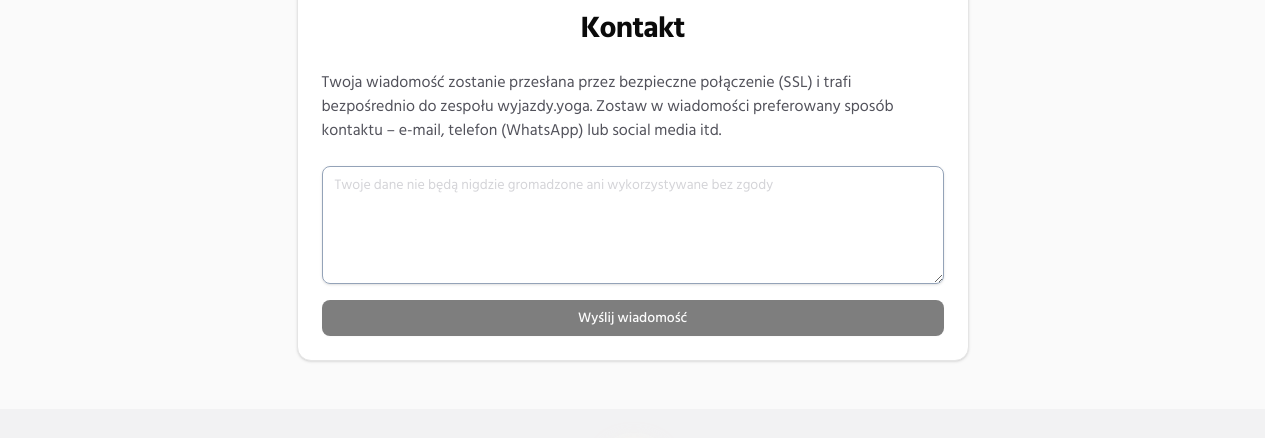
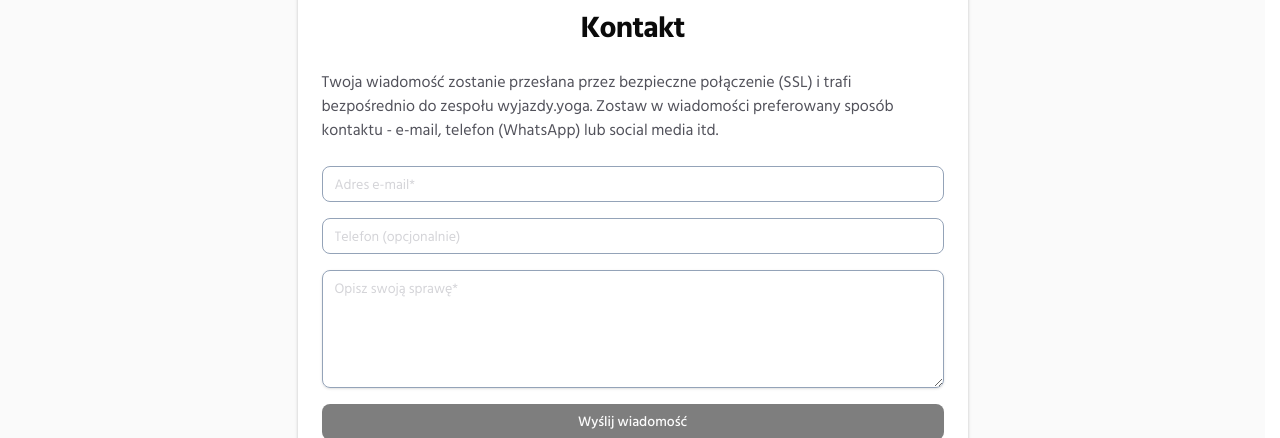
Before and after one commit to joga-yoga/wy-frontend, a Next.js app: page /workshops/contact in a window 1280 px wide. Shown: the part 144-582 px from the top of the page. Built offline with nearby package versions, Linux system fonts and the light colour scheme; no server answers.

Commit message:
Add simple form for transfering ownership of events

```diff
--- a/src/app/retreats/(info)/contact/page.tsx
+++ b/src/app/retreats/(info)/contact/page.tsx
@@ -2,16 +2,43 @@ import { Metadata } from "next";
 
 import { ContactPageContent } from "@/components/page-contents/(info)/ContactPageContent";
 
-export const metadata: Metadata = {
-  title: "Kontakt | wyjazdy.yoga",
-  description:
-    "Skontaktuj się z zespołem wyjazdy.yoga. Masz pytania dotyczące platformy lub wyjazdów? Napisz do nas.",
-  openGraph: {
-    title: "Kontakt | wyjazdy.yoga",
-    description:
-      "Skontaktuj się z zespołem wyjazdy.yoga. Masz pytania dotyczące platformy lub wyjazdów? Napisz do nas.",
-    images: ["/images/social_wyjazdy.png"],
-  },
+interface ContactPageProps {
+  searchParams: Promise<{ [key: string]: string | string[] | undefined }>;
+}
+
+const defaultTitle = "Kontakt | wyjazdy.yoga";
+const defaultDescription =
+  "Skontaktuj się z zespołem wyjazdy.yoga. Masz pytania dotyczące platformy lub wyjazdów? Napisz do nas.";
+const takeoverTitle = "Przejęcie wydarzenia | wyjazdy.yoga";
+const takeoverDescription =
+  "Zgłoś przejęcie wydarzenia opublikowanego na wyjazdy.yoga. Po weryfikacji pomożemy przypisać Ci kontrolę nad ofertą.";
+
+export const generateMetadata = async (props: ContactPageProps): Promise<Metadata> => {
+  const searchParams = await props.searchParams;
+  const rawEventId = searchParams.eventId;
+  const eventId = Array.isArray(rawEventId) ? rawEventId[0] : rawEventId;
+  const isTakeoverFlow = Boolean(eventId);
+
+  const title = isTakeoverFlow ? takeoverTitle : defaultTitle;
+  const description = isTakeoverFlow ? takeoverDescription : defaultDescription;
+
+  return {
+    title,
+    description,
+    openGraph: {
+      title,
+      description,
+      images: ["/images/social_wyjazdy.png"],
+    },
+  };
 };
 
-export default ContactPageContent;
+const ContactPage = async (props: ContactPageProps) => {
+  const searchParams = await props.searchParams;
+  const rawEventId = searchParams.eventId;
+  const eventId = Array.isArray(rawEventId) ? rawEventId[0] : rawEventId;
+
+  return <ContactPageContent eventId={eventId} />;
+};
+
+export default ContactPage;
--- a/src/app/retreats/retreats/[slug]/components/OrganizerSection.tsx
+++ b/src/app/retreats/retreats/[slug]/components/OrganizerSection.tsx
@@ -34,6 +34,15 @@ export const OrganizerSection: React.FC<OrganizerSectionProps> = ({ event }) =>
           <p className="text-sub-descript-18 text-gray-500">{event.organizer.name}</p>
         </div>
       </Link>
+      <p className="mt-4 text-md md:text-lg font-medium text-gray-500 pt-4 md:pt-7">
+        Jesteś organizatorem tego wyjazdy? <br />
+        <Link
+          href={`/contact?eventId=${event.id}`}
+          className="text-black underline hover:opacity-50 transition"
+        >
+          Przejmij i edytuj
+        </Link>
+      </p>
     </div>
   );
 };
--- a/src/components/page-contents/(info)/ContactPageContent.tsx
+++ b/src/components/page-contents/(info)/ContactPageContent.tsx
@@ -4,21 +4,47 @@ import React, { useState } from "react";
 
 import { Button } from "@/components/ui/button";
 import { Card, CardContent, CardHeader, CardTitle } from "@/components/ui/card";
+import { Input } from "@/components/ui/input";
 import { Textarea } from "@/components/ui/textarea";
 import { axiosInstance } from "@/lib/axiosInstance";
 
-export const ContactPageContent = () => {
+interface ContactPageContentProps {
+  eventId?: string;
+}
+
+export const ContactPageContent: React.FC<ContactPageContentProps> = ({ eventId }) => {
+  const isTakeoverFlow = Boolean(eventId);
+  const pageTitle = isTakeoverFlow ? "Przejęcie i edycja wyjazdu" : "Kontakt";
+  const pageDescription = isTakeoverFlow
+    ? "Wyjazd został opublikowany na naszej platformie i chcesz przejąć nad nim kontrolę? Wypełnij formularz. Po weryfikacji skontaktujemy się z Tobą i pomożemy przypisać wyjazd do Twojego konta."
+    : "Twoja wiadomość zostanie przesłana przez bezpieczne połączenie (SSL) i trafi bezpośrednio do zespołu wyjazdy.yoga. Zostaw w wiadomości preferowany sposób kontaktu - e-mail, telefon (WhatsApp) lub social media itd.";
   const [message, setMessage] = useState("");
+  const [email, setEmail] = useState("");
+  const [phone, setPhone] = useState("");
   const [submitting, setSubmitting] = useState(false);
   const [submitResult, setSubmitResult] = useState<string | null>(null);
 
   const handleSubmit = async (e: React.FormEvent) => {
     e.preventDefault();
-    if (!message.trim()) return;
+    if (!email.trim() || !message.trim()) return;
     setSubmitting(true);
     setSubmitResult(null);
     try {
-      await axiosInstance.post("/utils/contact", { message });
+      const formattedMessage = [
+        isTakeoverFlow ? "Typ zgłoszenia: Przejęcie i edycja wyjazdu" : "Typ zgłoszenia: Kontakt",
+        eventId ? `ID wyjazdu: ${eventId}` : null,
+        `Email: ${email.trim()}`,
+        phone.trim() ? `Telefon: ${phone.trim()}` : null,
+        "",
+        "Wiadomość:",
+        message.trim(),
+      ]
+        .filter(Boolean)
+        .join("\n");
+
+      await axiosInstance.post("/utils/contact", { message: formattedMessage });
+      setEmail("");
+      setPhone("");
       setMessage("");
       setSubmitResult("Dziękujemy! Wiadomość została wysłana.");
     } catch (err) {
@@ -32,25 +58,39 @@ export const ContactPageContent = () => {
     <div className="bg-gray-50 dark:bg-gray-900 py-12 px-4">
       <Card className="max-w-2xl mx-auto">
         <CardHeader className="text-center">
-          <CardTitle className="text-3xl font-bold">Kontakt</CardTitle>
+          <CardTitle className="text-3xl font-bold">{pageTitle}</CardTitle>
         </CardHeader>
         <CardContent>
-          <p className="text-left text-gray-600 dark:text-gray-400 mb-6">
-            Twoja wiadomość zostanie przesłana przez bezpieczne połączenie (SSL) i trafi
-            bezpośrednio do zespołu wyjazdy.yoga. Zostaw w wiadomości preferowany sposób kontaktu –
-            e-mail, telefon (WhatsApp) lub social media itd.
-          </p>
+          <p className="text-left text-gray-600 dark:text-gray-400 mb-6">{pageDescription}</p>
           <form onSubmit={handleSubmit} className="space-y-4">
+            <Input
+              type="email"
+              placeholder="Adres e-mail*"
+              value={email}
+              onChange={(e) => setEmail(e.target.value)}
+              required
+            />
+            <Input
+              type="tel"
+              placeholder="Telefon (opcjonalnie)"
+              value={phone}
+              onChange={(e) => setPhone(e.target.value)}
+            />
             <Textarea
-              placeholder="Twoje dane nie będą nigdzie gromadzone ani wykorzystywane bez zgody"
+              placeholder="Opisz swoją sprawę*"
               value={message}
               onChange={(e) => setMessage(e.target.value)}
               rows={5}
+              required
             />
             {submitResult && (
               <p className="text-sm text-center text-gray-600 dark:text-gray-400">{submitResult}</p>
             )}
-            <Button type="submit" className="w-full" disabled={submitting || !message.trim()}>
+            <Button
+              type="submit"
+              className="w-full"
+              disabled={submitting || !email.trim() || !message.trim()}
+            >
               Wyślij wiadomość
             </Button>
           </form>
```
